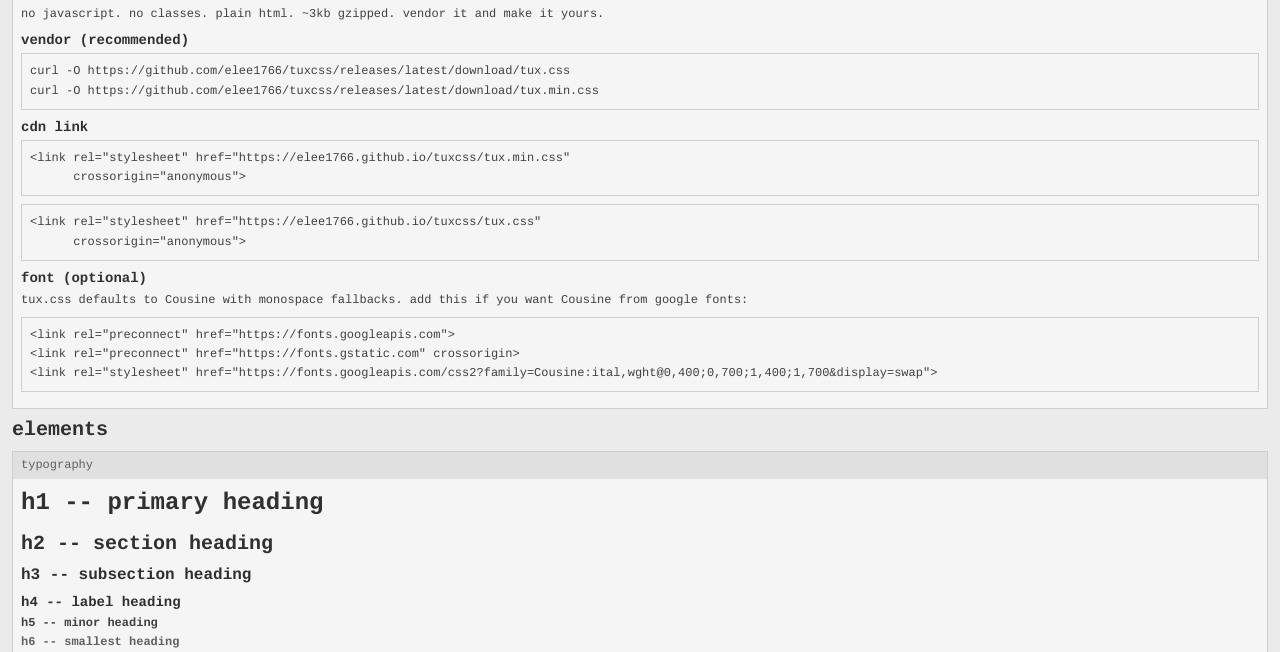
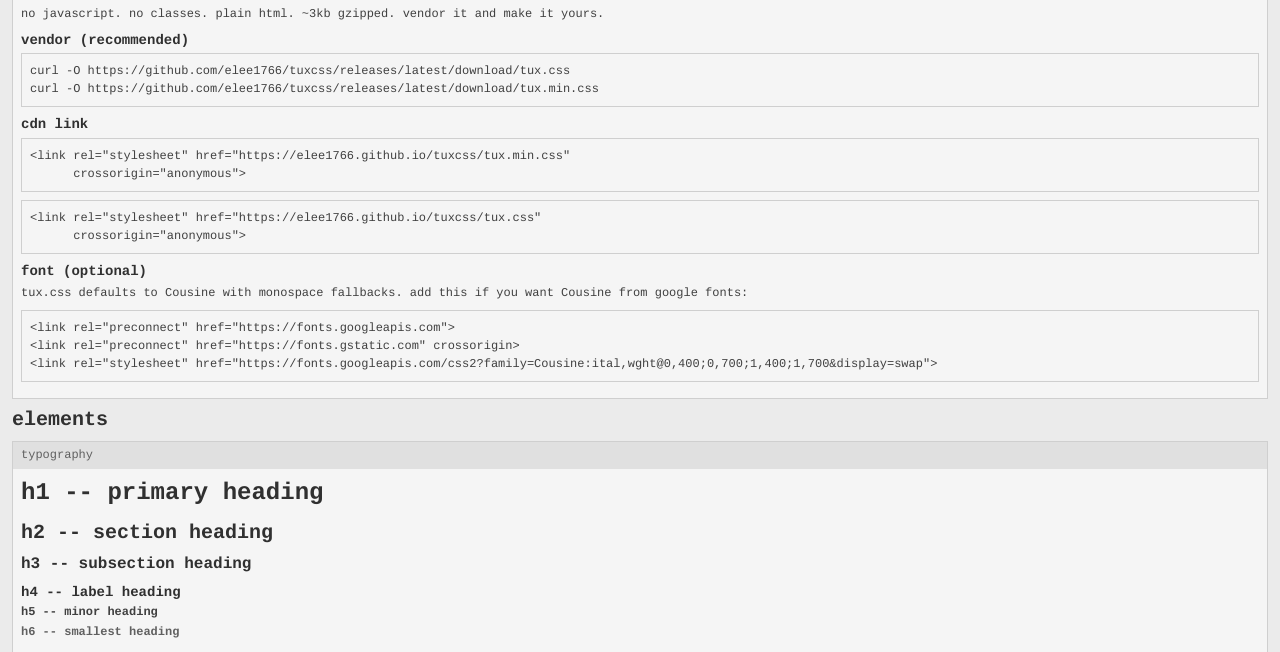
Before and after one commit to elee1766/tuxcss, a website: page index.html in a window 1280 px wide. Shown: the part 148-800 px from the top of the page. Drawn offline with Linux system fonts and the light colour scheme.

Commit message:
fix: tighten pre line-height from 1.6 to 1.5

```diff
--- a/tux.css
+++ b/tux.css
@@ -330,7 +330,7 @@ button[data-variant="soft"]:hover { background: var(--tux-interactive); }
 
 /* -- code -- */
 code { font-family: var(--tux-font); font-size: inherit; background: var(--tux-bg-raised); padding: 0.0625rem 0.25rem; color: var(--tux-text-secondary); }
-pre { background: var(--tux-bg-surface); border: 1px solid var(--tux-border); padding: 0.5rem; overflow-x: auto; margin-bottom: 0.5rem; font-size: var(--tux-text-xs); line-height: 1.6; }
+pre { background: var(--tux-bg-surface); border: 1px solid var(--tux-border); padding: 0.5rem; overflow-x: auto; margin-bottom: 0.5rem; font-size: var(--tux-text-xs); line-height: 1.5; }
 pre code { background: none; padding: 0; }
 kbd { font-family: var(--tux-font); font-size: var(--tux-text-micro); padding: 0.0625rem 0.25rem; border: 1px solid var(--tux-border-strong); background: var(--tux-bg-raised); color: var(--tux-text-secondary); }
 samp { font-family: var(--tux-font); color: var(--tux-text-tertiary); }
```
Also changed, not shown: tux.min.css.
